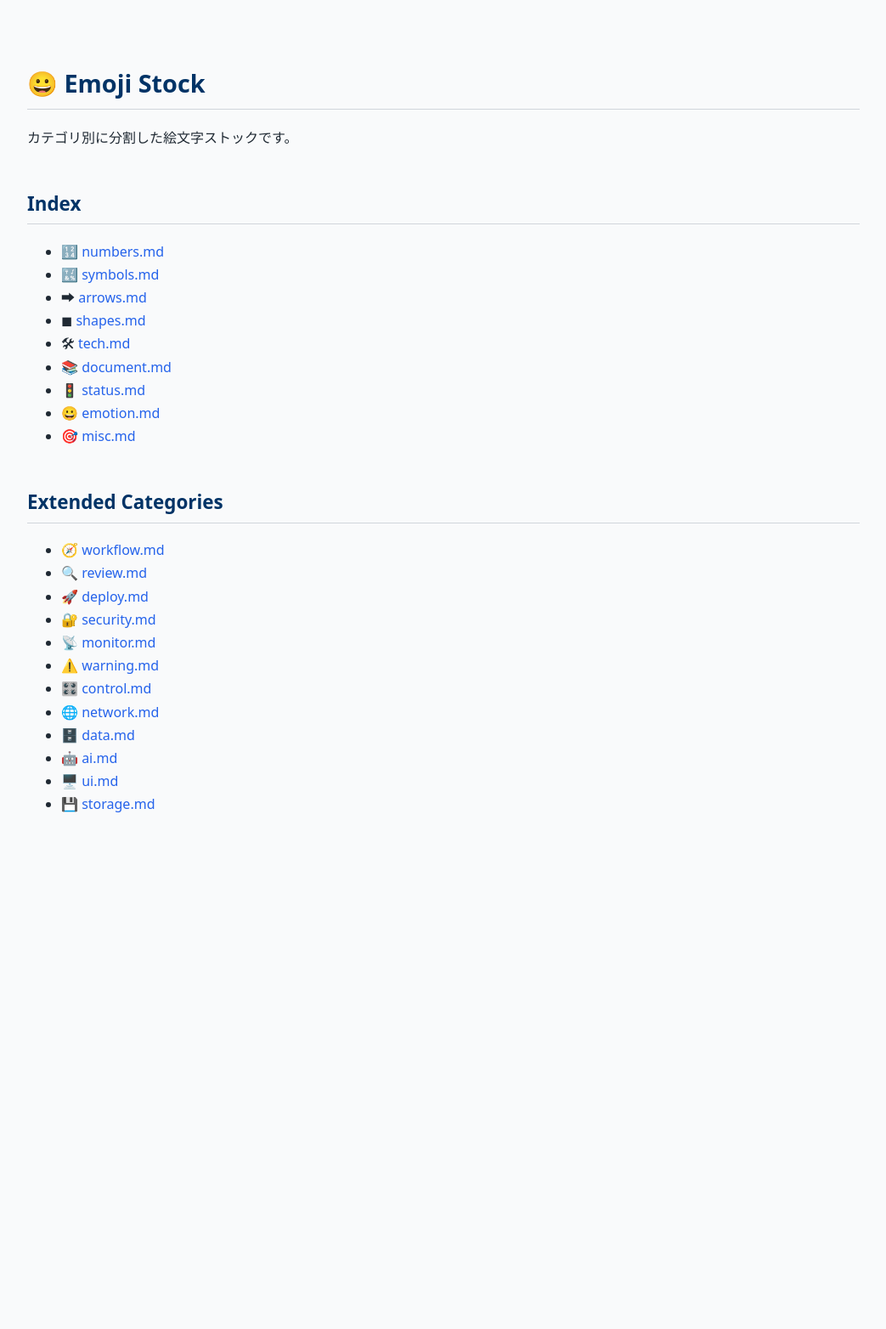
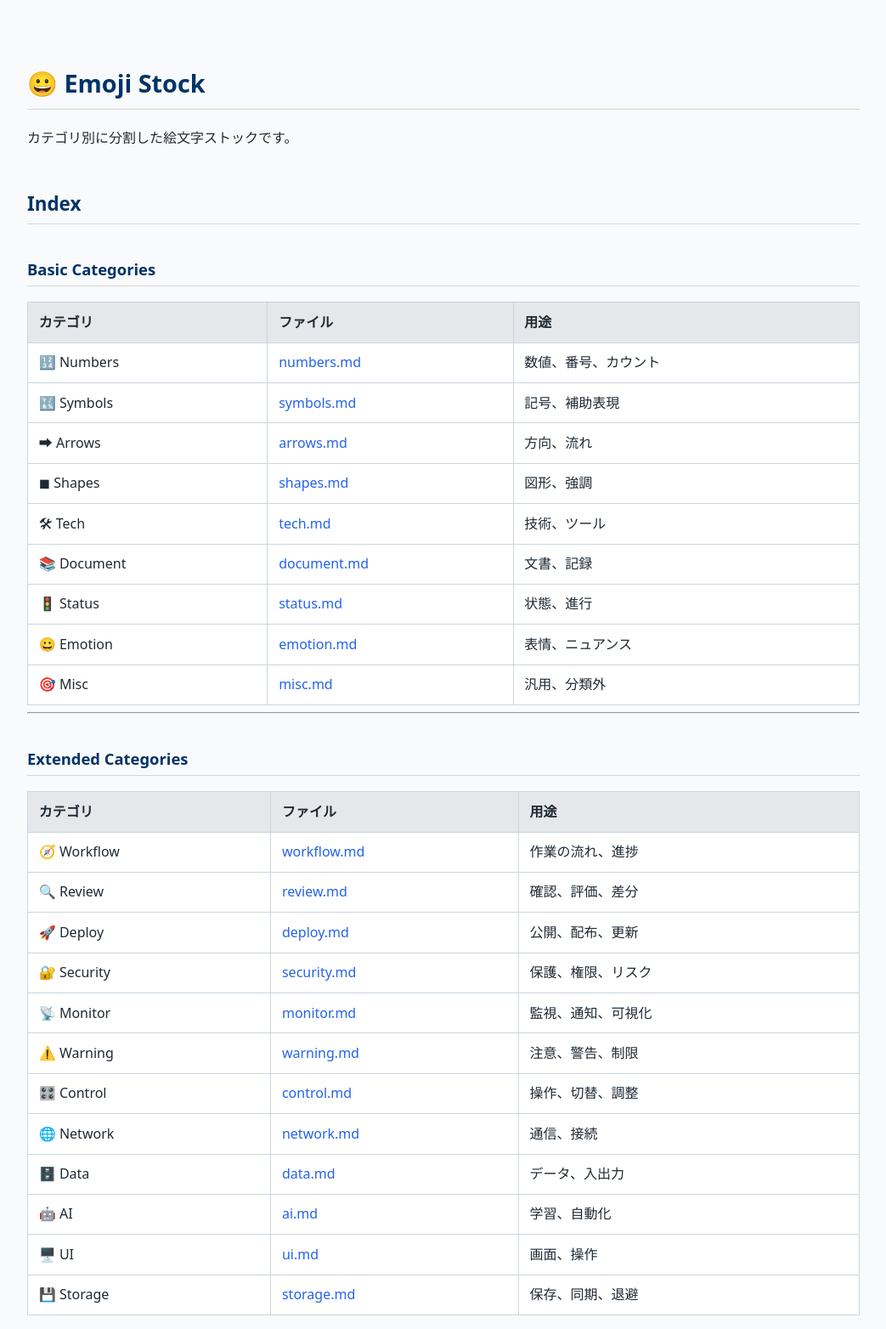
Before and after one commit to Samizo-AITL/Samizo-AITL.github.io, a Jekyll site: the page built from about/emoji/index.md, in a window 1280 px wide. Shown: the whole page at 85% size, without its empty margins (118-1161 px from the left). Built offline with Jekyll 4.4.1, drawn with Linux system fonts in a browser that asks for light colours; before the commit the page ends 993 px from its top, so only the background shows below that.

Commit message:
Update index.md

```diff
--- a/about/emoji/index.md
+++ b/about/emoji/index.md
@@ -8,26 +8,36 @@ title: index.md
 カテゴリ別に分割した絵文字ストックです。
 
 ## Index
-- 🔢 [numbers.md](numbers.md)
-- 🔣 [symbols.md](symbols.md)
-- ➡ [arrows.md](arrows.md)
-- ◼ [shapes.md](shapes.md)
-- 🛠 [tech.md](tech.md)
-- 📚 [document.md](document.md)
-- 🚦 [status.md](status.md)
-- 😀 [emotion.md](emotion.md)
-- 🎯 [misc.md](misc.md)
 
-## Extended Categories
-- 🧭 [workflow.md](workflow.md)
-- 🔍 [review.md](review.md)
-- 🚀 [deploy.md](deploy.md)
-- 🔐 [security.md](security.md)
-- 📡 [monitor.md](monitor.md)
-- ⚠️ [warning.md](warning.md)
-- 🎛️ [control.md](control.md)
-- 🌐 [network.md](network.md)
-- 🗄️ [data.md](data.md)
-- 🤖 [ai.md](ai.md)
-- 🖥️ [ui.md](ui.md)
-- 💾 [storage.md](storage.md)
+### Basic Categories
+
+| カテゴリ | ファイル | 用途 |
+|---|---|---|
+| 🔢 Numbers | [numbers.md](numbers.md) | 数値、番号、カウント |
+| 🔣 Symbols | [symbols.md](symbols.md) | 記号、補助表現 |
+| ➡ Arrows | [arrows.md](arrows.md) | 方向、流れ |
+| ◼ Shapes | [shapes.md](shapes.md) | 図形、強調 |
+| 🛠 Tech | [tech.md](tech.md) | 技術、ツール |
+| 📚 Document | [document.md](document.md) | 文書、記録 |
+| 🚦 Status | [status.md](status.md) | 状態、進行 |
+| 😀 Emotion | [emotion.md](emotion.md) | 表情、ニュアンス |
+| 🎯 Misc | [misc.md](misc.md) | 汎用、分類外 |
+
+---
+
+### Extended Categories
+
+| カテゴリ | ファイル | 用途 |
+|---|---|---|
+| 🧭 Workflow | [workflow.md](workflow.md) | 作業の流れ、進捗 |
+| 🔍 Review | [review.md](review.md) | 確認、評価、差分 |
+| 🚀 Deploy | [deploy.md](deploy.md) | 公開、配布、更新 |
+| 🔐 Security | [security.md](security.md) | 保護、権限、リスク |
+| 📡 Monitor | [monitor.md](monitor.md) | 監視、通知、可視化 |
+| ⚠️ Warning | [warning.md](warning.md) | 注意、警告、制限 |
+| 🎛️ Control | [control.md](control.md) | 操作、切替、調整 |
+| 🌐 Network | [network.md](network.md) | 通信、接続 |
+| 🗄️ Data | [data.md](data.md) | データ、入出力 |
+| 🤖 AI | [ai.md](ai.md) | 学習、自動化 |
+| 🖥️ UI | [ui.md](ui.md) | 画面、操作 |
+| 💾 Storage | [storage.md](storage.md) | 保存、同期、退避 |
```
